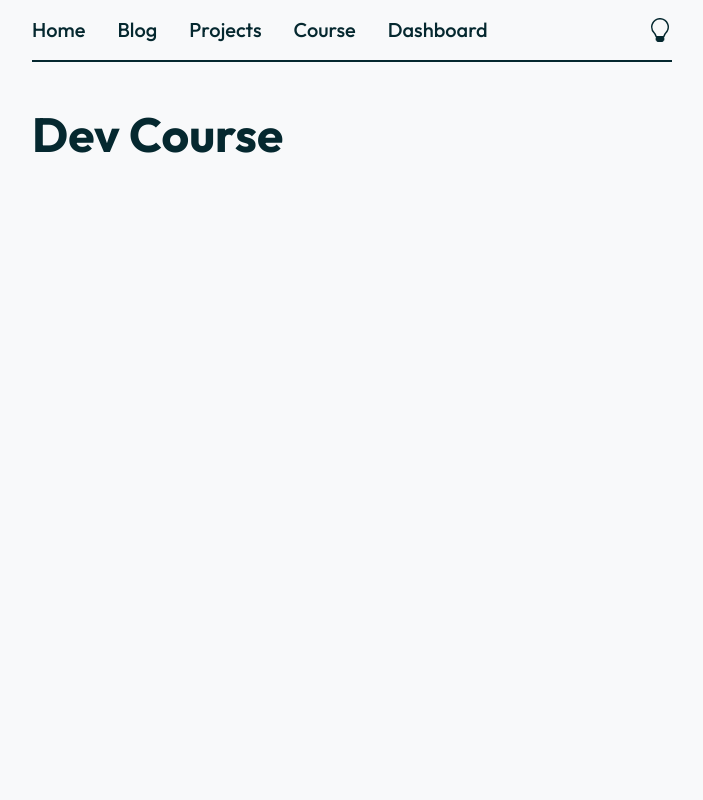
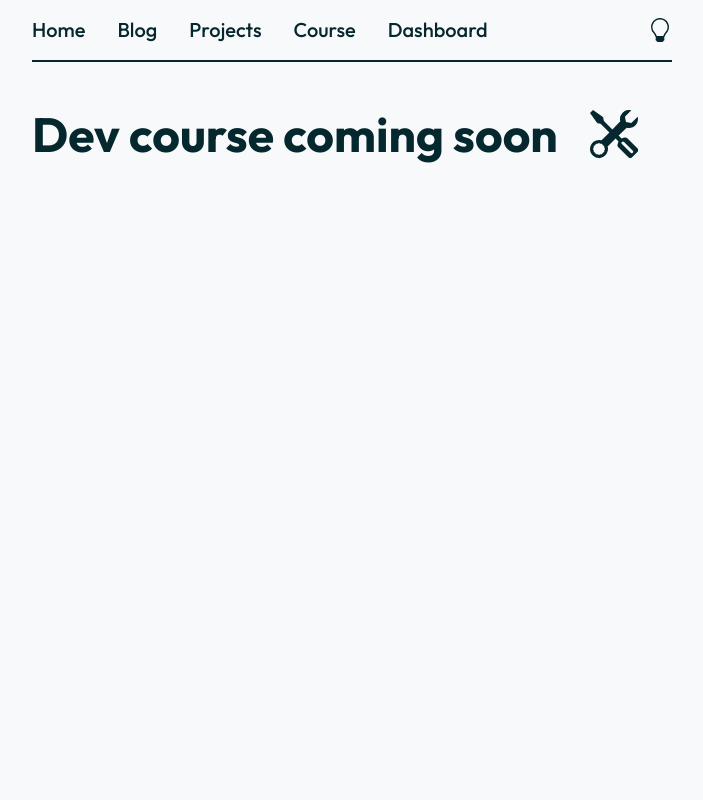
Before and after one commit to MRGRAVITY817/hoon-blog, a Next.js app: page /course in a window 1280 px wide. Shown: the top 800 px of the page, without its empty margins (288-991 px from the left). Built offline with nearby package versions, Linux system fonts and the light colour scheme; what @tailwindcss/typography would draw is missing.

Commit message:
Remove pinned and recent title icons

```diff
--- a/src/pages/blog/index.tsx
+++ b/src/pages/blog/index.tsx
@@ -4,7 +4,6 @@ import { GetStaticProps, NextPage } from 'next';
 import { PostPreview } from 'src/components/PostPreview';
 import Head from 'next/head';
 import { useEffect, useState } from 'react';
-import { BsClock, BsPin } from 'react-icons/bs';
 
 interface BlogIndexProps {
   posts: Blog[];
@@ -70,12 +69,7 @@ const BlogIndex: NextPage<BlogIndexProps> = ({ posts }) => {
       ) : (
         <article className="grid grid-flow-row gap-12">
           <section className="grid">
-            <div className="flex">
-              <h2 className="mb-4">Pinned</h2>
-              <h2 className="ml-4 rotate-45">
-                <BsPin />
-              </h2>
-            </div>
+            <h2 className="mb-4">Pinned</h2>
             <PostPreview
               post={
                 posts.find((post) => post.title === 'Welcome to Hoons blog!')!
@@ -83,12 +77,7 @@ const BlogIndex: NextPage<BlogIndexProps> = ({ posts }) => {
             />
           </section>
           <section>
-            <div className="flex">
-              <h2 className="mb-4">Recent</h2>
-              <h2 className="ml-6">
-                <BsClock />
-              </h2>
-            </div>
+            <h2 className="mb-4">Recent</h2>
             <div className="grid grid-flow-row gap-4">
               {posts
                 .sort((a, b) => {
--- a/src/pages/course.tsx
+++ b/src/pages/course.tsx
@@ -1,4 +1,5 @@
 import Head from 'next/head';
+import { BsTools } from 'react-icons/bs';
 
 const Course = () => {
   return (
@@ -7,7 +8,12 @@ const Course = () => {
         <title>Courses</title>
       </Head>
       <div>
-        <h1>Dev Course</h1>
+        <div className="flex">
+          <h1>Dev course coming soon</h1>
+          <h1 className="ml-8">
+            <BsTools />
+          </h1>
+        </div>
       </div>
     </div>
   );
```
